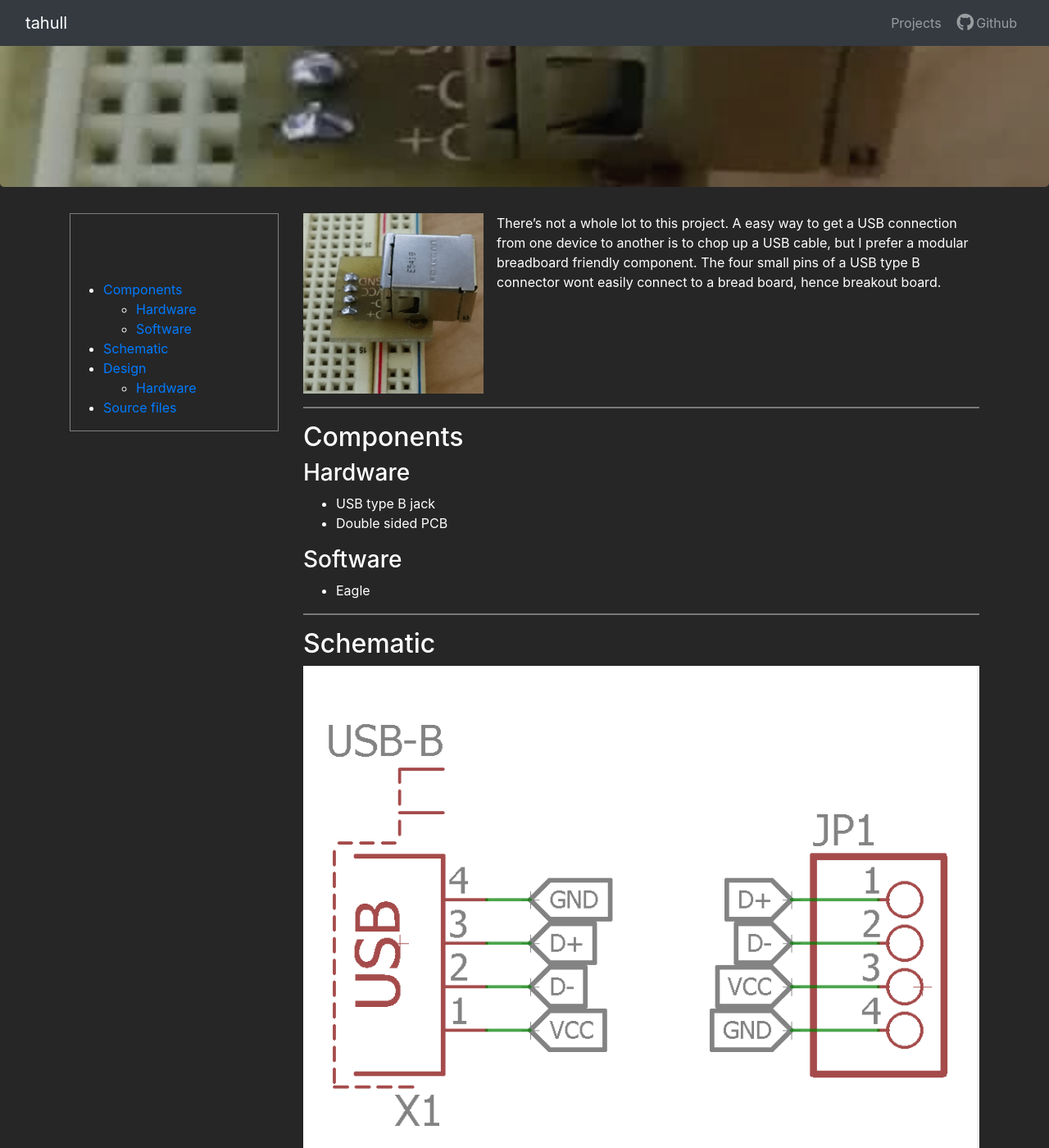
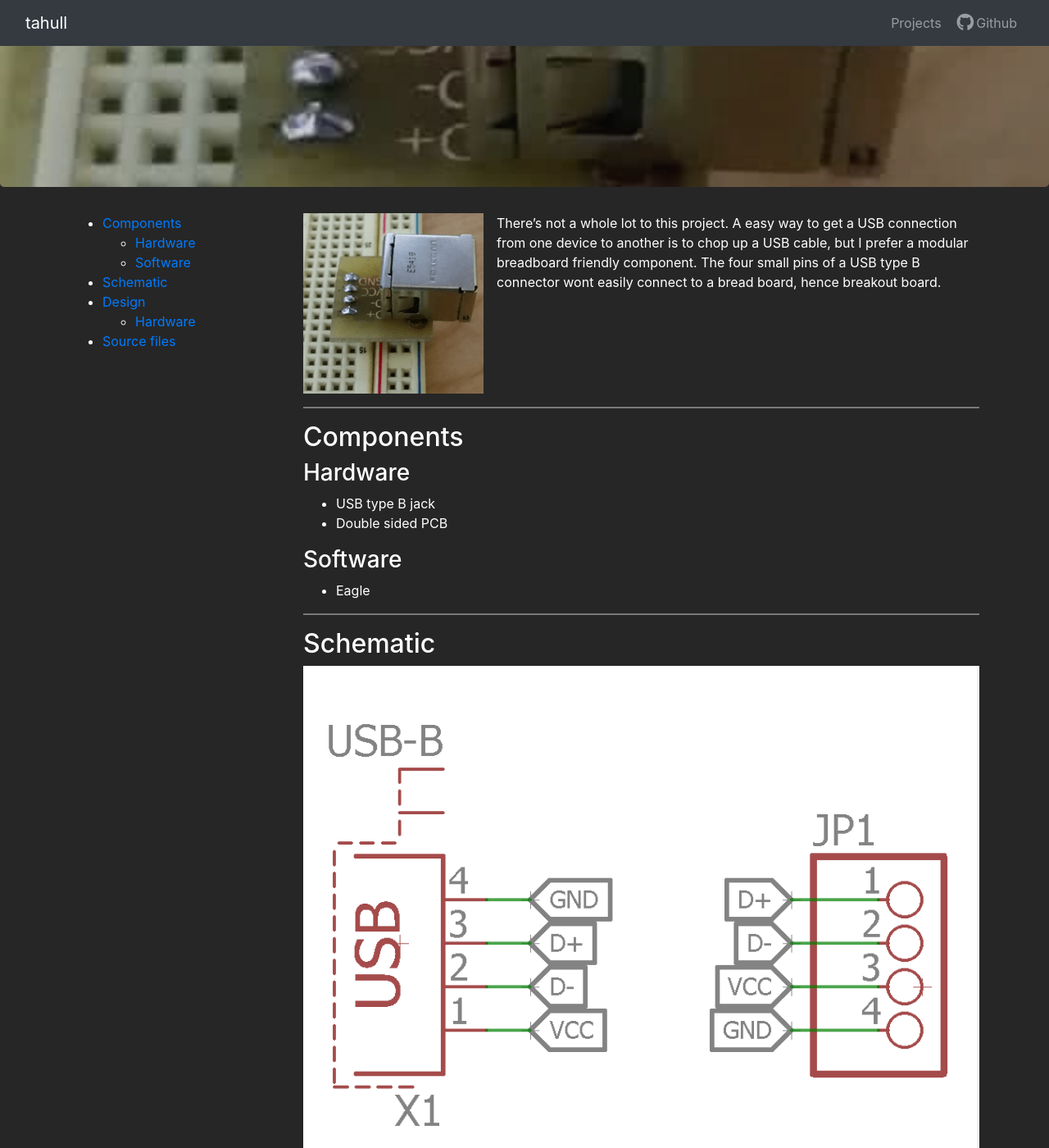
Before and after one commit to tahull/tahull.github.io, a Jekyll site: the page built from _posts/projects/pcb/2017-03-14-simple-usb-type-b-breakout.md, in a window 1280 px wide and 1400 px high, scrolled down 228 px. Shown: the whole window at 82% size. Built offline with Jekyll 4.4.1, drawn with Linux system fonts in a browser that asks for light colours; nearby versions of some CDN libraries; some of the changed text lies outside the part shown.

Commit message:
change side toc

```diff
--- a/_config.yml
+++ b/_config.yml
@@ -9,7 +9,7 @@ repository: tahull/tahull.github.io
 #excerpt_separator: "<!--more-->"
 
 # Custom
-current_version:      0.1.20
+current_version:      0.1.22
 
 # Build settings
 markdown: kramdown
--- a/_layouts/project.html
+++ b/_layouts/project.html
@@ -61,7 +61,7 @@ layout: default
 
   <div class="row">
     <div class="col-lg-3">
-       <div class="sticky-top" style="padding-top:80px;border: 1px solid grey;">
+       <div class="sticky-top side-toc">
         {% include toc.html html=content h_min=2 h_max=3 %}
       </div>
     </div>
--- a/css/custom.css
+++ b/css/custom.css
@@ -30,6 +30,9 @@ hr {
   background-position: center;
   text-shadow: black 0.3em 0.3em 0.3em;
   height: 400px;
+}
+.side-toc{
+  top: 4em;
 }
 /*project cards*/
 .card-img-wrap img {
```
Also changed, not shown: Gemfile.lock.
